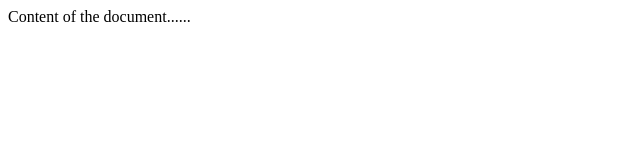
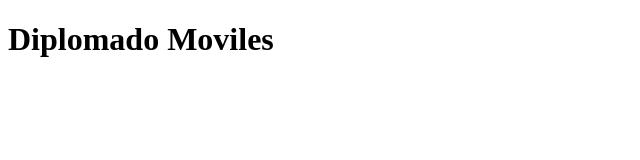
Before and after one commit to dianaromero8888/diplomado-moviles, a plain HTML site: page index.html in a window 1280 px wide. Shown: the whole page, without its empty margins (0-640 px from the left). Drawn offline with Linux system fonts and the light colour scheme.

Commit message:
index agregar titiulo
tittle de pagina principal

```diff
--- a/index.html
+++ b/index.html
@@ -6,7 +6,7 @@
 </head>
 
 <body>
-Content of the document......
+<h1>Diplomado Moviles</h1>
 </body>
 
 </html>
```
